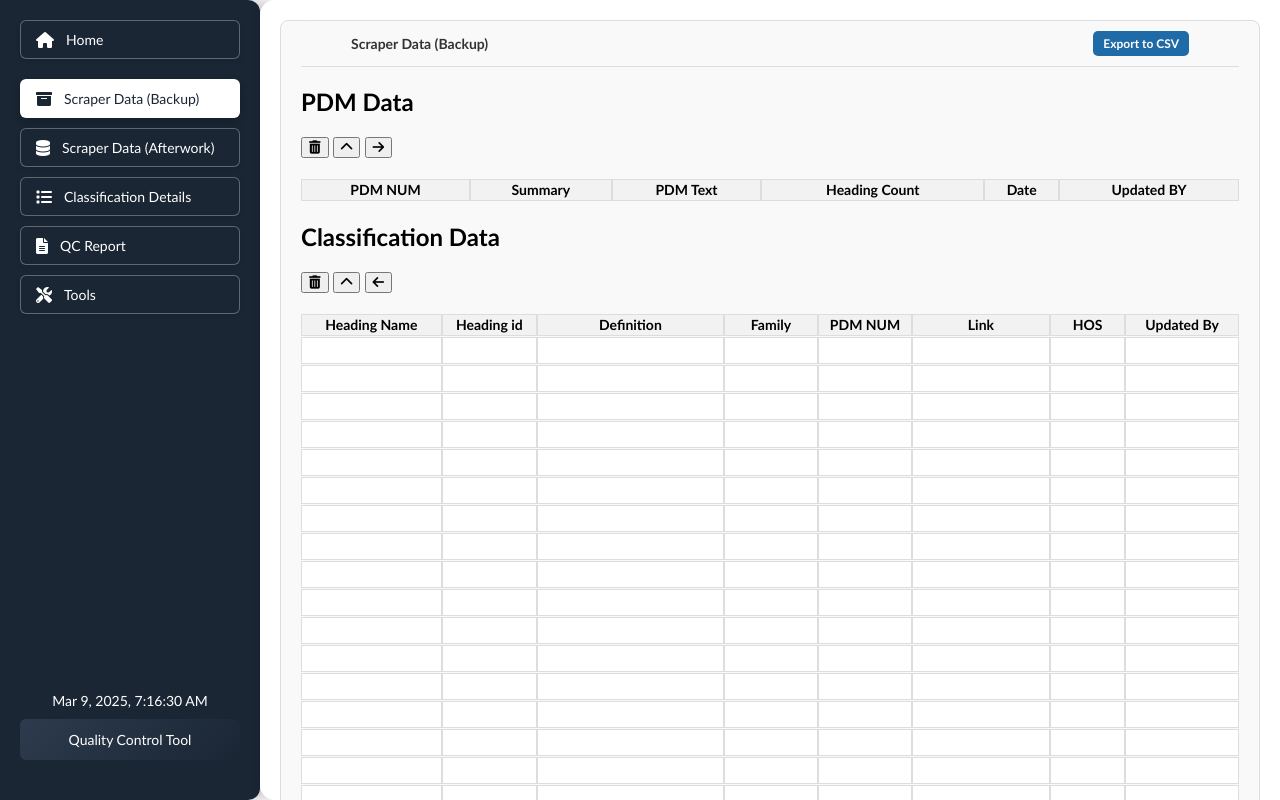
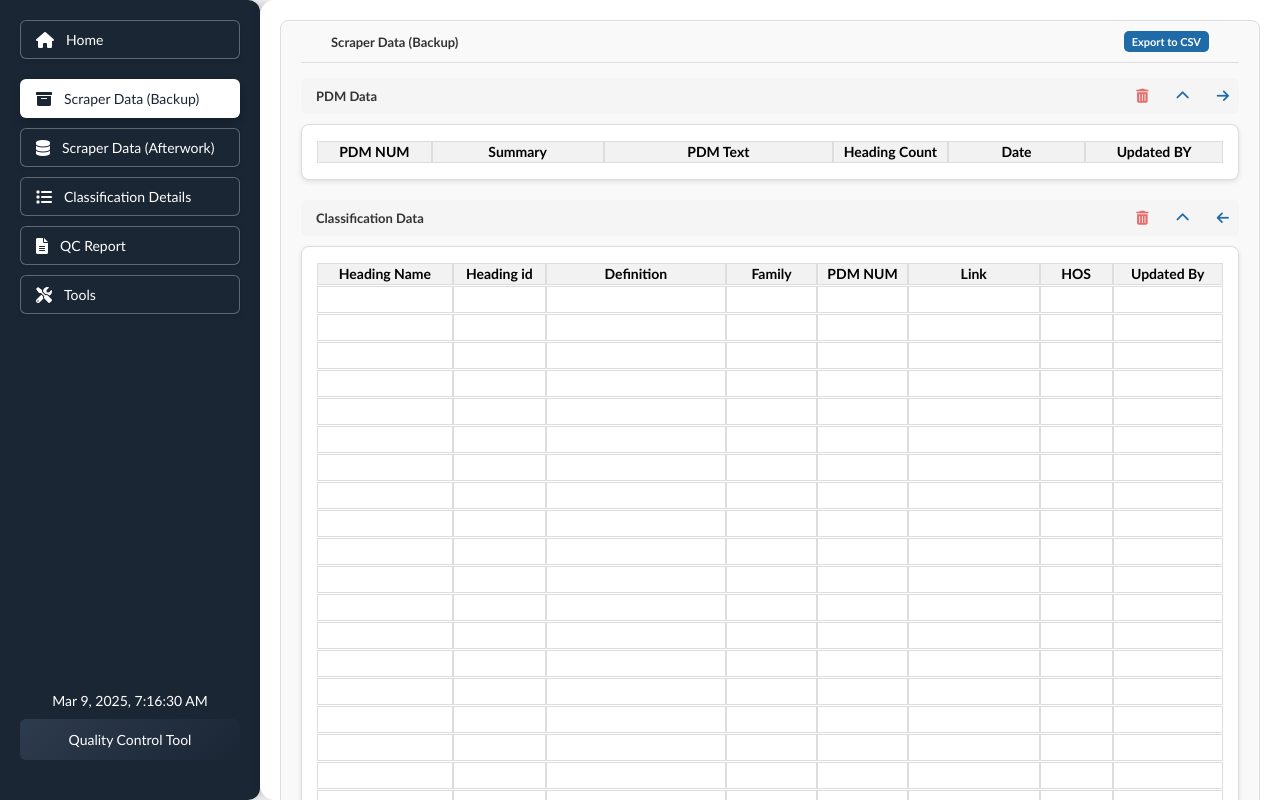
Before and after one commit to rathodrakesh-16/Quality-Control-Web-Tool, a plain HTML site: page index.html in a window 1280 px wide. Both pictures are taken after a click on the button "Scraper Data (Backup)". Drawn offline with Linux system fonts and the light colour scheme; files that its build step writes are made by us from their sources; files whose address does not match are found by name.

Commit message:
Merged PDM & Classifications table on one page and changed Button names

```diff
--- a/styles.css
+++ b/styles.css
@@ -128,24 +128,102 @@ body {
     display: flex;
     justify-content: space-between;
     align-items: center;
-    margin-bottom: 20px;
-    padding: 10px 50px;
+    margin-bottom: 15px;
+    padding: 10px 30px;
     background-color: #f9f9f9;
     border-bottom: 1px solid #ddd;
     border-radius: 8px 8px 0 0;
 }
 
-h1 {
-    font-size: 14px;
+h1, h2 {
+    font-size: 13px;
     color: #333;
     margin: 0;
     font-family: 'Calibri', sans-serif;
+    font-weight: bold;
+}
+
+.table-container {
+    border: 1px solid #ddd;
+    border-radius: 8px;
+    padding: 15px;
+    background-color: white;
+    margin-bottom: 20px;
+    box-shadow: 0 2px 5px rgba(0, 0, 0, 0.1);
+    transition: max-height 0.3s ease, opacity 0.3s ease;
+}
+
+.table-section {
+    margin-bottom: 20px;
+}
+
+.table-header {
+    display: flex;
+    justify-content: space-between;
+    align-items: center;
+    padding: 5px 0;
+    background-color: #f5f5f5;
+    border-radius: 5px;
+    margin-bottom: 10px;
+}
+
+.table-header h2 {
+    margin: 0;
+    padding-left: 15px;
+}
+
+.header-icons {
+    display: flex;
+    align-items: center;
+    gap: 8px;
+}
+
+.clear-data-icon {
+    background: none;
+    border: none;
+    cursor: pointer;
+    font-size: 14px;
+    color: #e66b6b;
+    padding: 5px 10px;
+    transition: color 0.3s ease;
+}
+
+.clear-data-icon:hover {
+    color: #cc5555;
+}
+
+.toggle-icon {
+    background: none;
+    border: none;
+    cursor: pointer;
+    font-size: 14px;
+    color: #1e6ba8;
+    padding: 5px 10px;
+    transition: transform 0.3s ease;
+}
+
+.toggle-icon.collapsed i {
+    transform: rotate(180deg);
+}
+
+.nav-icon {
+    background: none;
+    border: none;
+    cursor: pointer;
+    font-size: 14px;
+    color: #1e6ba8;
+    padding: 5px 10px;
+    transition: color 0.3s ease;
+}
+
+.nav-icon:hover {
+    color: #155a8d;
 }
 
 .header-right {
     display: flex;
     align-items: center;
-    gap: 10px;
+    gap: 8px;
 }
 
 .date-time {
@@ -158,7 +236,7 @@ table {
     width: 100%;
     border-collapse: separate;
     border-spacing: 0 1px;
-    margin: 20px 0;
+    margin: 0;
     font-size: 14px;
     font-family: 'Calibri', sans-serif;
 }
@@ -218,20 +296,18 @@ input[type="text"]:focus {
 }
 
 .clear-btn, .export-btn, .sync-btn, .tool-btn {
-    padding: 5px 10px;
+    padding: 4px 8px;
     border: none;
     border-radius: 5px;
     cursor: pointer;
-    font-size: 12px;
+    font-size: 11px;
     font-family: 'Calibri', sans-serif;
     font-weight: 700;
-    text-transform: uppercase; /* Original rule */
-    transition: background-color 0.3s ease, box-shadow 0.3s ease;
+    text-transform: uppercase;
 }
 
-/* Override uppercase for specific buttons */
 .clear-btn, .export-btn, .tool-btn {
-    text-transform: none; /* Changed to display sentence case as in HTML */
+    text-transform: none;
 }
 
 .clear-btn {
@@ -352,15 +428,15 @@ input[type="text"]:focus {
 .tool-btn {
     display: inline-block;
     width: auto;
-    height: 30px;
+    height: 28px;
     background-color: white;
     color: #1a2634;
     border: 0.5px solid #2d3b4e;
     border-radius: 5px;
     cursor: pointer;
-    font-size: 12px;
+    font-size: 11px;
     font-family: 'Calibri', sans-serif;
-    padding: 5px 15px;
+    padding: 4px 12px;
     white-space: nowrap;
     transition: background-color 0.3s ease, box-shadow 0.3s ease;
 }
@@ -416,6 +492,13 @@ input[type="text"]:focus {
 #pulldataBackupTable th:nth-child(7) { width: 80px; }
 #pulldataBackupTable th:nth-child(8) { width: 120px; }
 
+#pulldataBackupTablePDM th:nth-child(1) { width: 100px; }
+#pulldataBackupTablePDM th:nth-child(2) { width: 150px; }
+#pulldataBackupTablePDM th:nth-child(3) { width: 200px; }
+#pulldataBackupTablePDM th:nth-child(4) { word-break: break-all; width: 100px; }
+#pulldataBackupTablePDM th:nth-child(5) { width: 120px; }
+#pulldataBackupTablePDM th:nth-child(6) { width: 120px; }
+
 .default-content {
     display: flex;
     flex-direction: column;
@@ -455,31 +538,3 @@ input[type="text"]:focus {
         opacity: 1;
     }
 }
-
-/* Responsive Design */
-@media (max-width: 768px) {
-    .tools-container {
-        flex-direction: column;
-        gap: 15px;
-    }
-
-    .tools-section.buttons {
-        width: 100%;
-        align-items: center;
-    }
-
-    .tool-buttons {
-        flex-direction: row;
-        flex-wrap: wrap;
-        justify-content: center;
-        gap: 5px;
-    }
-
-    .tool-btn {
-        width: auto;
-        height: 30px;
-        padding: 5px 10px;
-        font-size: 12px;
-        white-space: nowrap;
-    }
-}
```
